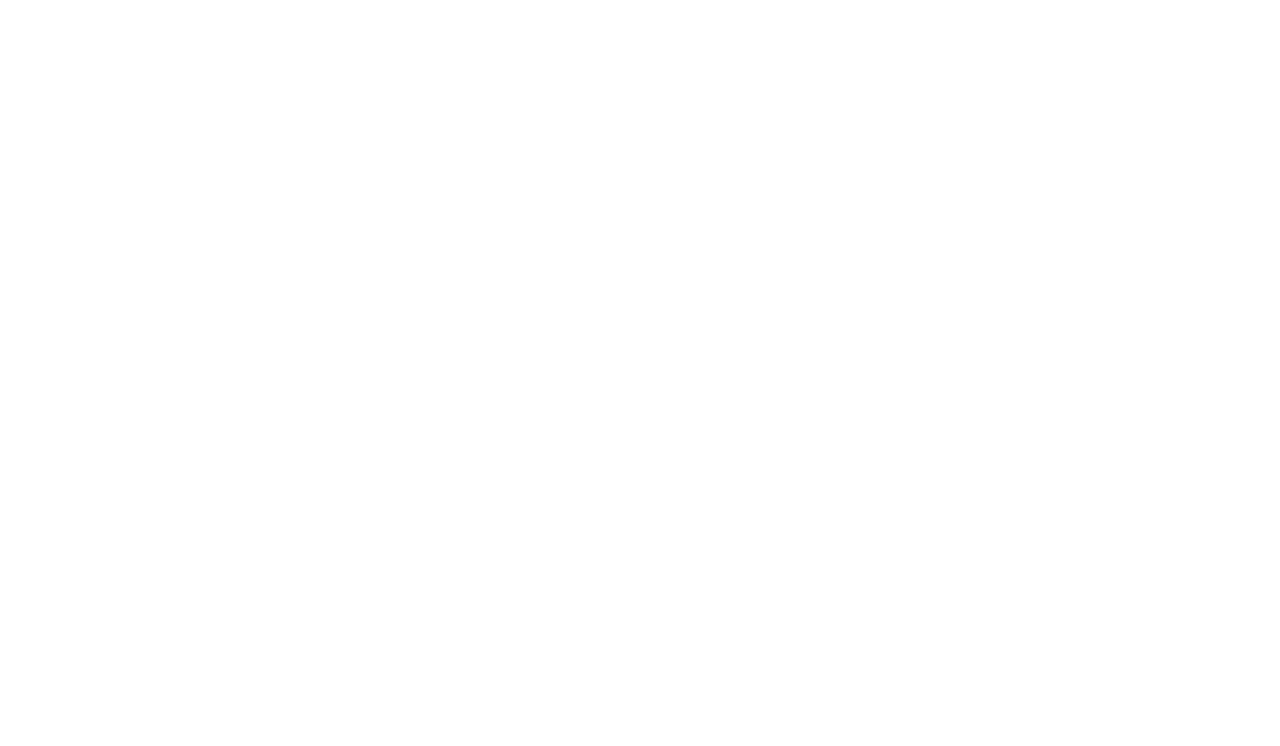
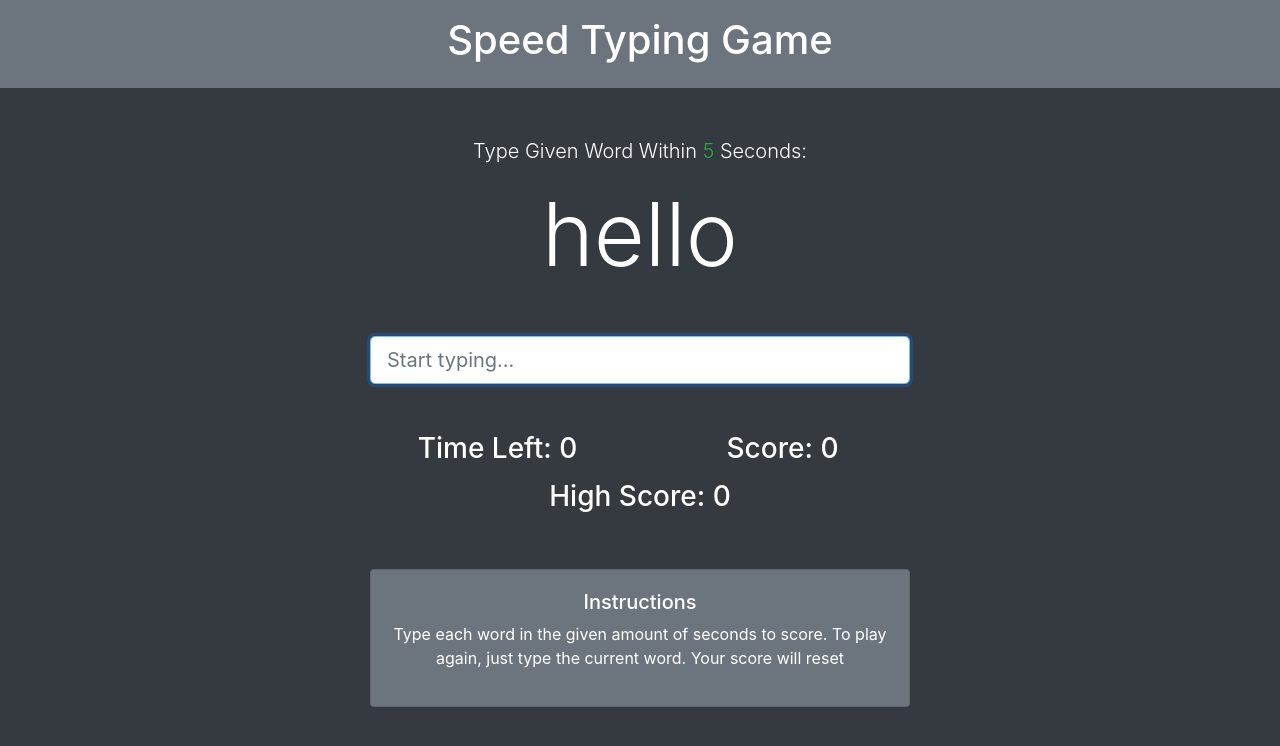
Before and after one commit to Dbirtic/Speed_Typing_game_js, a plain HTML site: page index.html in a window 1280 px wide. Drawn offline with nearby package versions, Linux system fonts and the light colour scheme.

Commit message:
Finished creating the html. Created a few divs with an input and instructions, ids and all that

```diff
--- a/index.html
+++ b/index.html
@@ -4,10 +4,61 @@
     <meta charset="UTF-8">
     <meta name="viewport" content="width=device-width, initial-scale=1.0">
     <meta http-equiv="X-UA-Compatible" content="ie=edge">
-    <link rel="stylesheet" href="css/style.css">
+    <link rel="stylesheet" href="https://stackpath.bootstrapcdn.com/bootstrap/4.1.3/css/bootstrap.min.css" integrity="sha384-MCw98/SFnGE8fJT3GXwEOngsV7Zt27NXFoaoApmYm81iuXoPkFOJwJ8ERdknLPMO"
+    crossorigin="anonymous">
     <title>Speed Typing Game</title>
 </head>
-<body>
+<body class="bg-dark text-white">
+    <header class="bg-secondary text-center p-3 mb-5">
+        <h1>Speed Typing Game</h1>
+    </header>
+    <div class="container text-center">
+
+        <!-- Word & Input -->
+        <div class="row">
+            <div class="col-md-6 mx-auto">
+                <p class="lead">Type Given Word Within
+                    <span class="text-success" id="seconds">5</span>
+                     Seconds:
+                </p>
+                <h2 class="display-2 mb-5" id="current-word">hello</h2>
+                <input type="text" class="form-control form-control-lg" placeholder="Start typing..." id="word-input" autofocus>
+                <h4 class="mt-3" id="message"></h4>
+
+                <!-- Time & Score Columns -->
+                <div class="row mt-5">
+                    <div class="col-md-6">
+                        <h3>Time Left:
+                            <span id="time">0</span>
+                        </h3>
+                    </div>
+                    <div class="col-md-6">
+                        <h3>Score:
+                            <span id="score">0</span>
+                        </h3>
+                    </div>
+                    <br><br>
+                    <div class="col">
+                        <h3>High Score:
+                            <span id="highscore">0</span>
+                        </h3>
+                    </div>
+                </div>
+
+                <!-- Instructions -->
+                <div class="row mt-5">
+                    <div class="col-md-12">
+                        <div class="card card-body bg-secondary text-white">
+                            <h5>Instructions</h5>
+                            <p>Type each word in the given amount of seconds to score. To play again, just type the current word. Your score
+                                    will reset</p>
+                        </div>
+                    </div>
+                </div>
+            </div>
+        </div>
+
+    </div>
 
     <script src="js/main.js"></script>
 </body>
```
Also changed, not shown: css/style.css (deleted).
